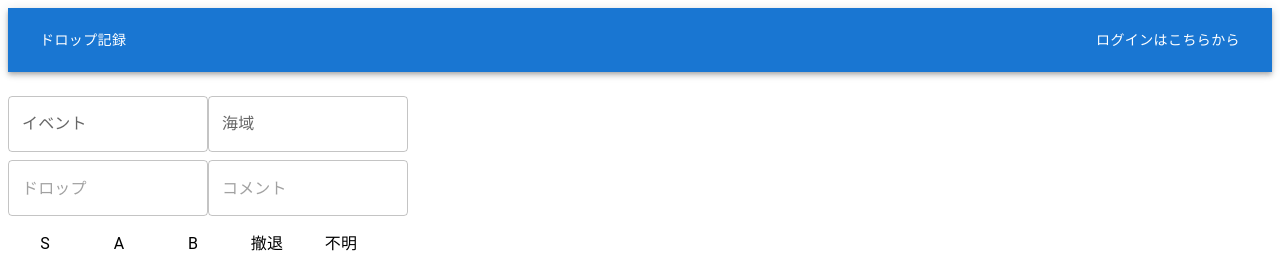
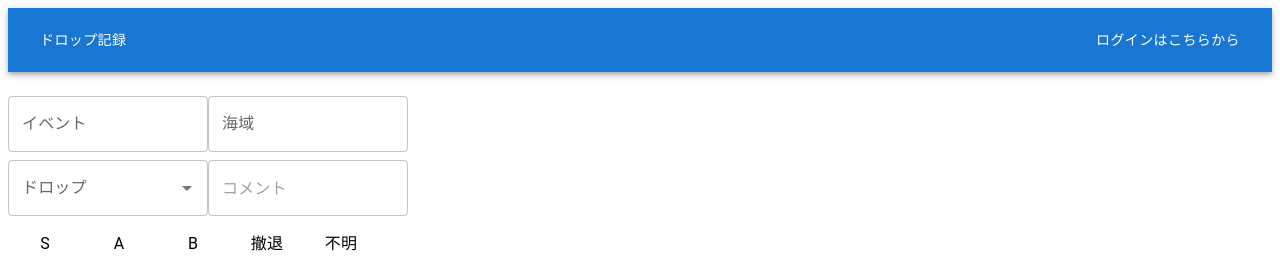
Before and after one commit to ringo9971/kc-record, a React (Vite) app: page / in a window 1280 px wide. Shown: the top 265 px of the page. Built offline with nearby package versions, Linux system fonts and the light colour scheme; no server answers.

Commit message:
:children_crossing: ドロップを選択で入力できるように

```diff
--- a/src/components/ColorsDropsBox.tsx
+++ b/src/components/ColorsDropsBox.tsx
@@ -5,11 +5,11 @@ import {
   List,
   ListItem,
   ListItemText,
-  TextField,
   Typography,
 } from '@mui/material';
 import { memo, useState } from 'react';
 
+import ShipAutocomplete from './ShipAutocomplete';
 import { ShipInfo } from './ShipInfo';
 import useFirebase from '../hooks/useFirebase';
 import { useUser } from '../hooks/useUser';
@@ -43,12 +43,7 @@ export const ColorsDropsBox = ({ id, ships }: ColorsDropsBoxProps) => {
           {color.comment}
         </Typography>
       </Box>
-      <TextField
-        placeholder="ドロップ"
-        value={ship}
-        sx={{ width: 200 }}
-        onChange={(e) => setShip(e.target.value)}
-      />
+      <ShipAutocomplete ship={ship} onShipChange={setShip} />
       <Button variant="contained" onClick={handleClick}>
         追加
       </Button>
--- a/src/components/DropTable.tsx
+++ b/src/components/DropTable.tsx
@@ -18,6 +18,7 @@ import {
 } from '@mui/material';
 import { SyntheticEvent, memo, useEffect, useState } from 'react';
 
+import ShipAutocomplete from './ShipAutocomplete';
 import { ShipInfo } from './ShipInfo';
 import { Drop } from '../api/types';
 import { updateDrop } from '../api/updateDrop';
@@ -419,17 +420,14 @@ export const DropTable = (props: DropsItemConfig): JSX.Element => {
                     {columnFilter.ship && (
                       <TableCell>
                         {editId && editId === drop?.id ? (
-                          <TextField
-                            value={dropEdit.ship}
-                            onChange={(
-                              e: React.ChangeEvent<HTMLInputElement>
-                            ) =>
+                          <ShipAutocomplete
+                            ship={dropEdit.ship}
+                            onShipChange={(ship: string) =>
                               setDropEdit((preDropEdit) => ({
                                 ...preDropEdit,
-                                ship: e.target.value,
+                                ship: ship,
                               }))
                             }
-                            sx={{ width: 100 }}
                           />
                         ) : (
                           <ShipInfo ship={drop?.ship} />
--- /dev/null
+++ b/src/components/ShipAutocomplete.tsx
@@ -0,0 +1,63 @@
+import { Autocomplete, TextField, createFilterOptions } from '@mui/material';
+import { memo, useEffect } from 'react';
+
+import { ShipMaster, useMasterContext } from '../lib/MasterContext';
+
+interface ShipAutocompleteProps {
+  ship: string;
+  onShipChange: (ship: string) => void;
+  disabled?: boolean;
+}
+
+export const ShipAutocomplete = ({
+  ship,
+  onShipChange,
+  disabled,
+}: ShipAutocompleteProps) => {
+  const { shipsMaster } = useMasterContext();
+
+  const hiraganaToKatakana = (text: string) => {
+    return text.replace(/[\u3041-\u3096]/g, (match) =>
+      String.fromCharCode(match.charCodeAt(0) + 0x60)
+    );
+  };
+  const katakanaToHiragana = (text: string) => {
+    return text.replace(/[\u30a1-\u30f6]/g, (match) =>
+      String.fromCharCode(match.charCodeAt(0) - 0x60)
+    );
+  };
+
+  const filterOptions = createFilterOptions({
+    matchFrom: 'any',
+    stringify: (option: { name: string; yomi: string }) =>
+      `${option.name} ${katakanaToHiragana(option.yomi)} ${hiraganaToKatakana(
+        option.yomi
+      )}`,
+  });
+
+  useEffect(() => {
+    onShipChange(ship);
+  }, [ship, onShipChange]);
+
+  return (
+    <>
+      <Autocomplete
+        inputValue={ship}
+        onInputChange={(_, selectedShip: string) => {
+          onShipChange(selectedShip);
+        }}
+        options={shipsMaster}
+        getOptionLabel={(option: ShipMaster) => option.name}
+        filterOptions={filterOptions}
+        sx={{ width: 200 }}
+        disabled={disabled}
+        renderInput={(params) => (
+          <TextField {...params} label="ドロップ" placeholder="ドロップ" />
+        )}
+      />
+    </>
+  );
+};
+
+const NamedShipAutocomplete = memo(ShipAutocomplete);
+export default NamedShipAutocomplete;
--- a/src/pages/RecordPage.tsx
+++ b/src/pages/RecordPage.tsx
@@ -15,6 +15,7 @@ import { getDrops } from '../api/getDrops';
 import { getEventsAreas } from '../api/getEventsAreas';
 import { DropRequest } from '../api/types';
 import DropTable from '../components/DropTable';
+import ShipAutocomplete from '../components/ShipAutocomplete';
 import useFirebase from '../hooks/useFirebase';
 import { useUser } from '../hooks/useUser';
 import { useDropsContext } from '../lib/DropsContext';
@@ -105,12 +106,10 @@ export const RecordPage = (): JSX.Element => {
           />
         </Box>
         <Box display="flex" flexDirection="row" pt={1}>
-          <TextField
+          <ShipAutocomplete
+            ship={ship}
+            onShipChange={setShip}
             disabled={outcome === '撤退'}
-            placeholder="ドロップ"
-            value={ship}
-            sx={{ width: 200 }}
-            onChange={(e) => setShip(e.target.value)}
           />
           <TextField
             placeholder="コメント"
```
